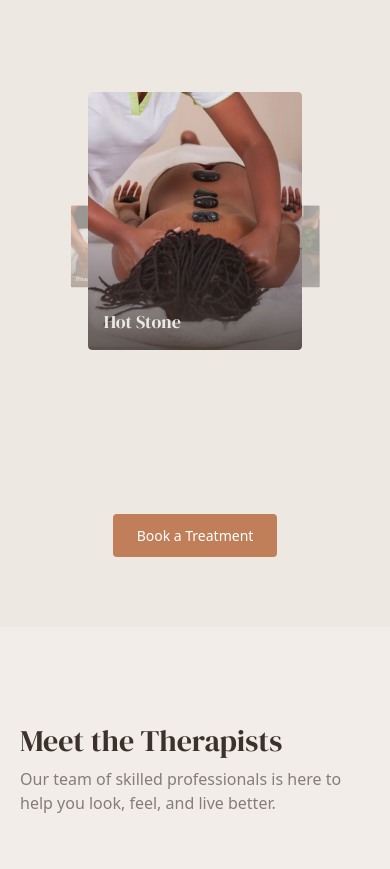
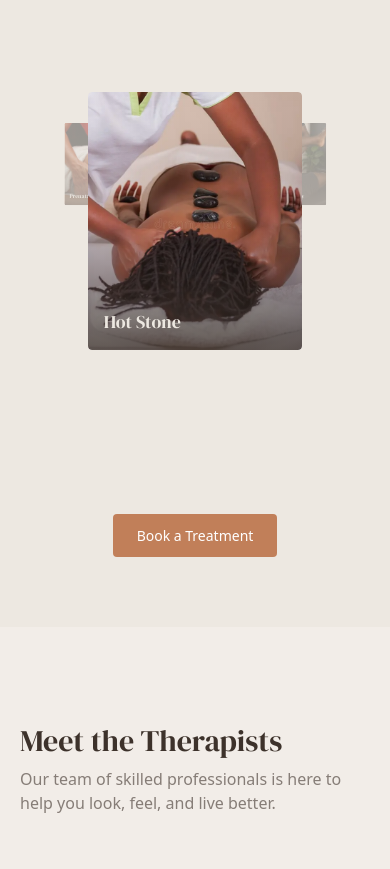
Before and after one commit to realmassagespaaa-ann/spa, a React (Vite) app: page / in a window 390 px wide. Shown: the part 1540-2409 px from the top of the page. Built offline with nearby package versions, Linux system fonts and the light colour scheme.

Commit message:
Spread background card positions toward stage edges
Desktop: slots at x: ±70%/±55%, y: -28%/32% — toward all 4 corners
Mobile: slots at x: ±45%/±35%, y: -22%/28% — spread within 375px viewport
Scale/opacity/blur values unchanged

```diff
--- a/src/components/TreatmentCarousel.jsx
+++ b/src/components/TreatmentCarousel.jsx
@@ -25,17 +25,17 @@
 const CYCLE_MS = 2800
 
 const BG_SLOTS_DESKTOP = [
-  { x: '-34%', y: '18%', scale: 0.44, opacity: 0.4, blur: 2, zIndex: 5 },
-  { x: '34%', y: '18%', scale: 0.44, opacity: 0.4, blur: 2, zIndex: 5 },
-  { x: '-18%', y: '36%', scale: 0.38, opacity: 0.35, blur: 3, zIndex: 4 },
-  { x: '18%', y: '36%', scale: 0.38, opacity: 0.35, blur: 3, zIndex: 4 },
+  { x: '-70%', y: '-28%', scale: 0.44, opacity: 0.4, blur: 2, zIndex: 5 },
+  { x: '70%', y: '-28%', scale: 0.44, opacity: 0.4, blur: 2, zIndex: 5 },
+  { x: '-55%', y: '32%', scale: 0.38, opacity: 0.35, blur: 3, zIndex: 4 },
+  { x: '55%', y: '32%', scale: 0.38, opacity: 0.35, blur: 3, zIndex: 4 },
 ]
 
 const BG_SLOTS_MOBILE = [
-  { x: '-42%', y: '10%', scale: 0.32, opacity: 0.35, blur: 2, zIndex: 5 },
-  { x: '42%', y: '10%', scale: 0.32, opacity: 0.35, blur: 2, zIndex: 5 },
-  { x: '-36%', y: '22%', scale: 0.26, opacity: 0.3, blur: 3, zIndex: 4 },
-  { x: '36%', y: '22%', scale: 0.26, opacity: 0.3, blur: 3, zIndex: 4 },
+  { x: '-45%', y: '-22%', scale: 0.32, opacity: 0.35, blur: 2, zIndex: 5 },
+  { x: '45%', y: '-22%', scale: 0.32, opacity: 0.35, blur: 2, zIndex: 5 },
+  { x: '-35%', y: '28%', scale: 0.26, opacity: 0.3, blur: 3, zIndex: 4 },
+  { x: '35%', y: '28%', scale: 0.26, opacity: 0.3, blur: 3, zIndex: 4 },
 ]
 
 function getBgSlot(cardIndex, activeIndex, isMobile) {
```
